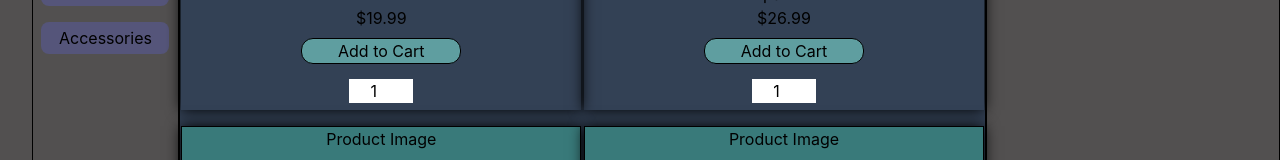
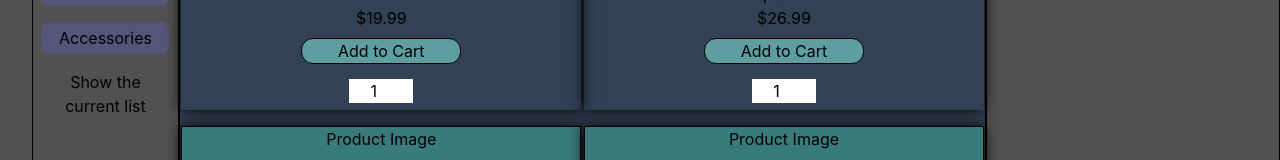
Before and after one commit to JustSteve2k/online-store, a React (Create React App) app: page / in a window 1280 px wide. Shown: the part 219-379 px from the top of the page. Built offline with nearby package versions, Linux system fonts and the light colour scheme.

Commit message:
add filter logic

```diff
--- a/src/App.js
+++ b/src/App.js
@@ -21,6 +21,25 @@ function App() {
   const [products, setProducts] = useState(DUMMY_PRODUCT_LIST);
   const [cart, setCart] = useState([]);
   const [total, setTotal] = useState(0);
+  const [filter, setFilter] = useState([]);
+
+  const filterHandler = (button) => {
+    let spot = filter.findIndex((element) => element === button);
+
+    if (spot === -1)
+      setFilter((prev) => {
+        return [...prev, button];
+        // if prev doesn't contain button, add it.
+      });
+    else {
+      setFilter((prev) => {
+        let newList = [...prev];
+        newList.splice(spot, 1);
+        return newList;
+        // if prev contains button remove it.
+      });
+    }
+  };
 
   const cartHandler = (item, id, amount, cost) => {
     // console.log(item);
@@ -78,7 +97,7 @@ function App() {
 
   return (
     <div className="App">
-      <Filter />
+      <Filter filterHandler={filterHandler} filter={filter} />
       <div className="container bg-slate-700  ">
         {products.map((element) => (
           <Product key={element.id} id={element.id} item={element.item} cost={element.cost} cartHandler={cartHandler} />
--- a/src/components/Filter.css
+++ b/src/components/Filter.css
@@ -9,9 +9,16 @@
 }
 
 .filterContainer button {
-  background-color: rgb(85, 85, 122);
   width: 8rem;
   height: 2rem;
   margin: 0.5rem auto;
   border-radius: 8px;
 }
+
+.inactive {
+  background-color: rgb(85, 85, 122);
+}
+
+.active {
+  background-color: rgb(230, 10, 10);
+}
--- a/src/components/Filter.js
+++ b/src/components/Filter.js
@@ -1,15 +1,38 @@
-import React from "react";
+import React, { useState } from "react";
 
 import "./Filter.css";
 
-export default function Filter() {
+export default function Filter(props) {
+  const filterListHandler = () => {
+    console.log(props.filter);
+    console.log(findIfActive("Tops"));
+  };
+
+  const findIfActive = (button) => {
+    return props.filter.includes(button);
+  };
+
+  const tops = findIfActive("Tops");
+  const bottoms = findIfActive("Bottoms");
+  const shoes = findIfActive("Shoes");
+  const accessories = findIfActive("Accessories");
+
   return (
     <div className="filterContainer">
       <h3>Product Filters</h3>
-      <button>Tops</button>
-      <button>Bottoms</button>
-      <button>Shoes</button>
-      <button>Accessories</button>
+      <button className={tops ? "active" : "inactive"} onClick={() => props.filterHandler("Tops")}>
+        Tops
+      </button>
+      <button className={bottoms ? "active" : "inactive"} onClick={() => props.filterHandler("Bottoms")}>
+        Bottoms
+      </button>
+      <button className={shoes ? "active" : "inactive"} onClick={() => props.filterHandler("Shoes")}>
+        Shoes
+      </button>
+      <button className={accessories ? "active" : "inactive"} onClick={() => props.filterHandler("Accessories")}>
+        Accessories
+      </button>
+      <button onClick={filterListHandler}>Show the current list</button>
     </div>
   );
 }
```
